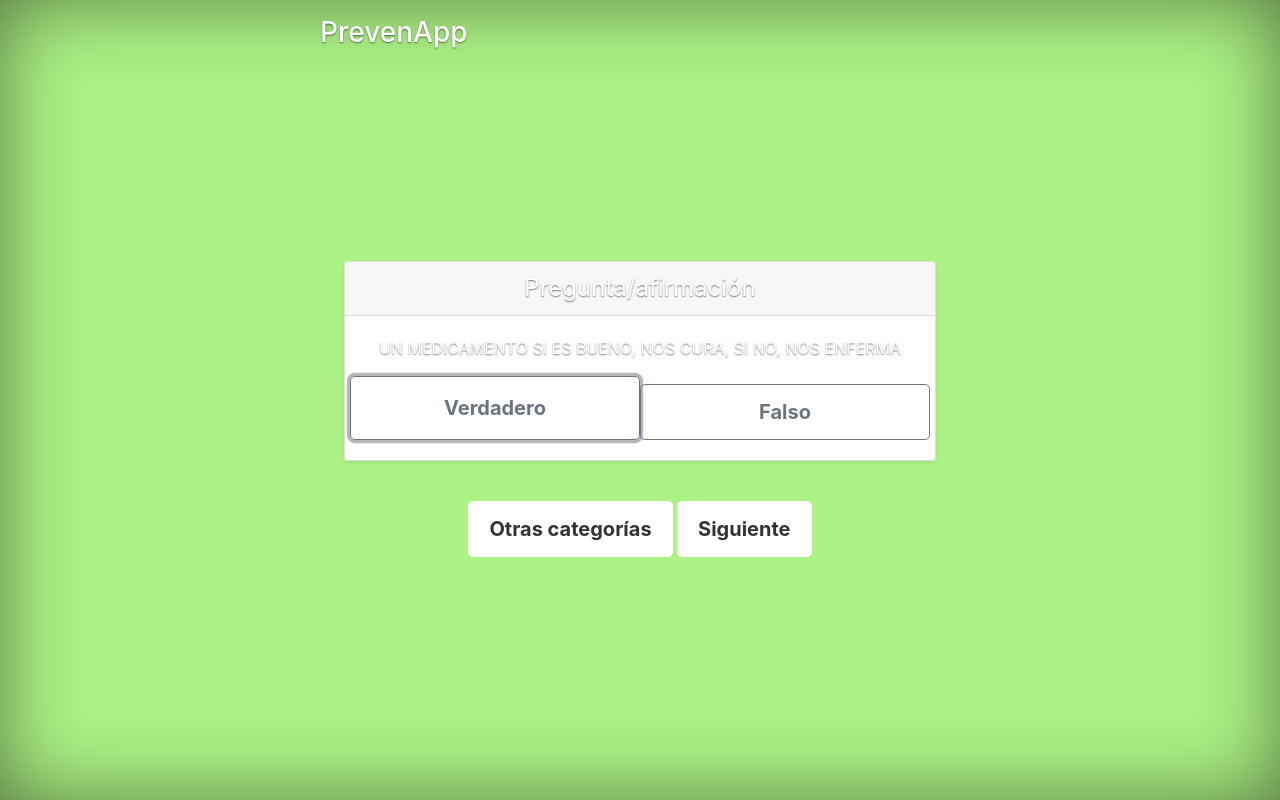
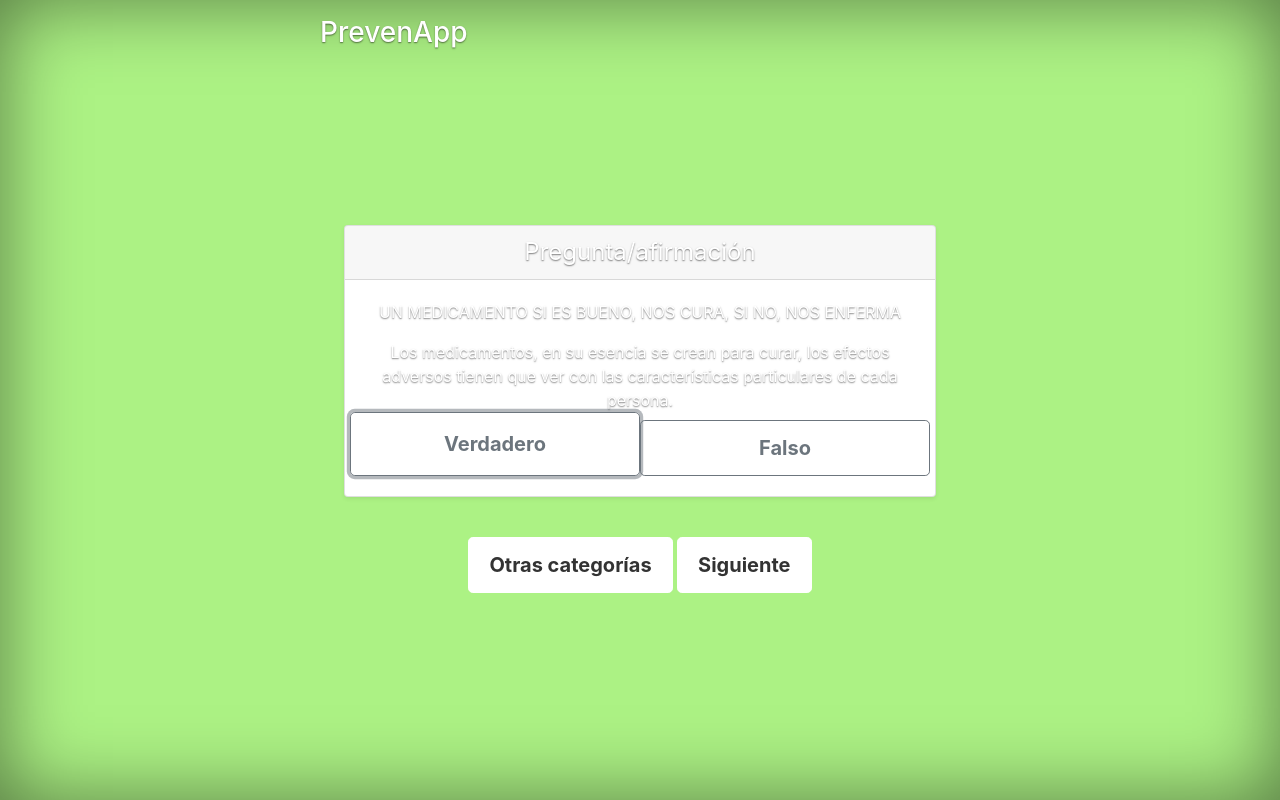
Before and after one commit to Devs4good/PrevenApp, a plain HTML site: page trivia-legal.html in a window 1280 px wide. Both pictures are taken after a click on the button "Verdadero". Drawn offline with nearby package versions, Linux system fonts and the light colour scheme.

Commit message:
Cambios en la logica de trivia

```diff
--- a/js/service/trivias.js
+++ b/js/service/trivias.js
@@ -3,14 +3,15 @@ var correctAnswers = []
 var currentQuestion = null;
 var currentResponse = null;
 var currentPoints = 0;
-
+var numberOfAnswers  = 0;
 
 
 
 function loadQuestion() {
-	let q = getNextLegalQuestion();
-	currentQuestion = q;
-	$("#legal-question").text(q['assertion']);
+	currentQuestion = getNextLegalQuestion();
+	$("#legal-question").text(currentQuestion['assertion']);
+	$("#legal-question-info").text(currentQuestion['info']);
+	$("#legal-question-info").css('display', 'none');
 }
 
 
@@ -19,17 +20,21 @@ $( "#legal-trivia" ).ready(function() {
 });
 
 $( "#legal-next-btn" ).click(function() {
-  	checkAnswer()
+	loadQuestion()
 });
 
 
 $( "#legal-true" ).click(function() {
 	currentResponse = "VERDADERO";
+	$("#legal-question-info").css('display', 'block');
+	checkAnswer()
 });
 
 
 $( "#legal-false" ).click(function() {
 	currentResponse = "FALSO";
+	$("#legal-question-info").css('display', 'block');
+	checkAnswer()
 });
 
 
@@ -37,5 +42,5 @@ function checkAnswer(){
 	if (currentQuestion['answer'] == currentResponse) {
 		currentPoints += 10;
 	}
-	loadQuestion()
+
 }
--- a/trivia-legal.html
+++ b/trivia-legal.html
@@ -36,7 +36,10 @@
             <h4 class="my-0 font-weight-normal" >Pregunta/afirmación</h4>
           </div>
           <div class="card-body">
-            <p id="legal-question">LOREM IPSUM</p>
+            <div id="legal-question-div">
+              <p id="legal-question"></p>
+              <div id="legal-question-info"></div>
+            </div>
             <div class="row">
             <button id="legal-true" type="button" class="btn btn-lg btn-block btn-outline-secondary col-lg-6">Verdadero</button>
             <button id="legal-false" type="button" class="btn btn-lg btn-block btn-outline-secondary col-lg-6">Falso</button>
```
